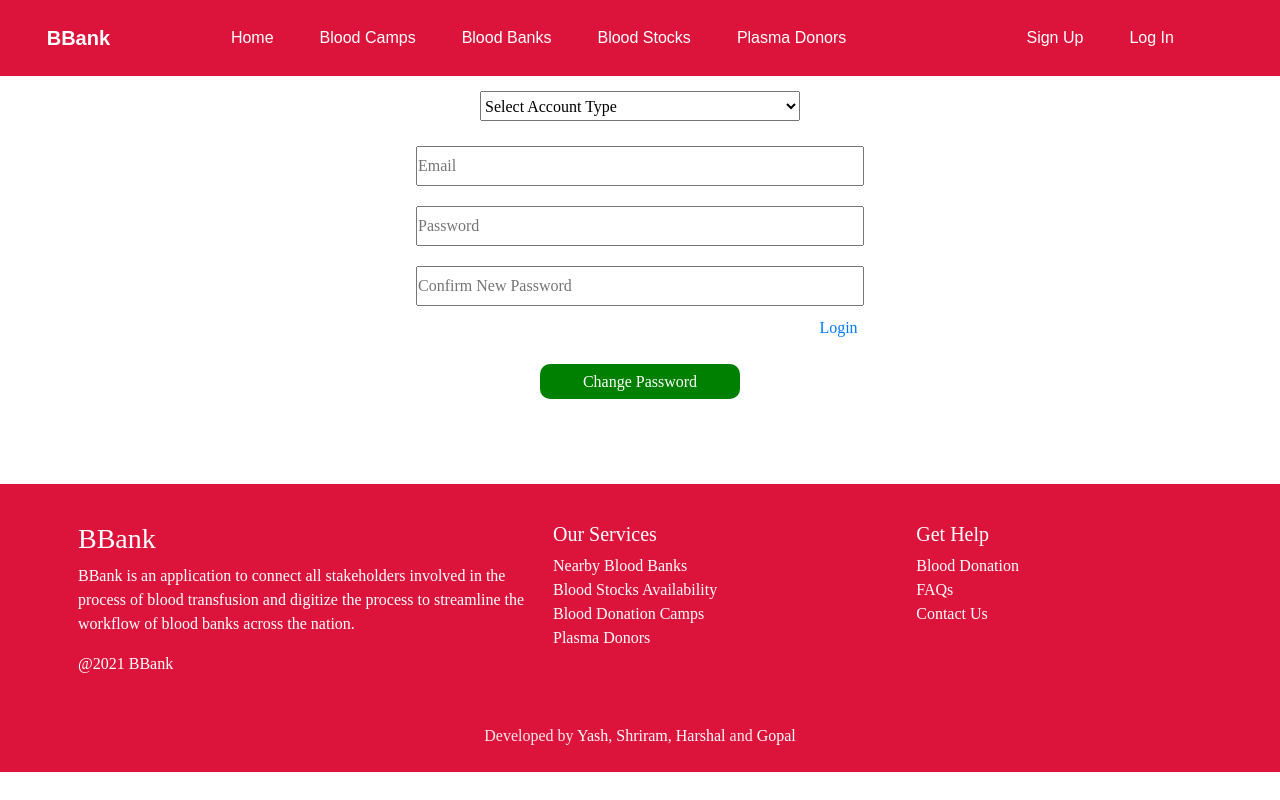
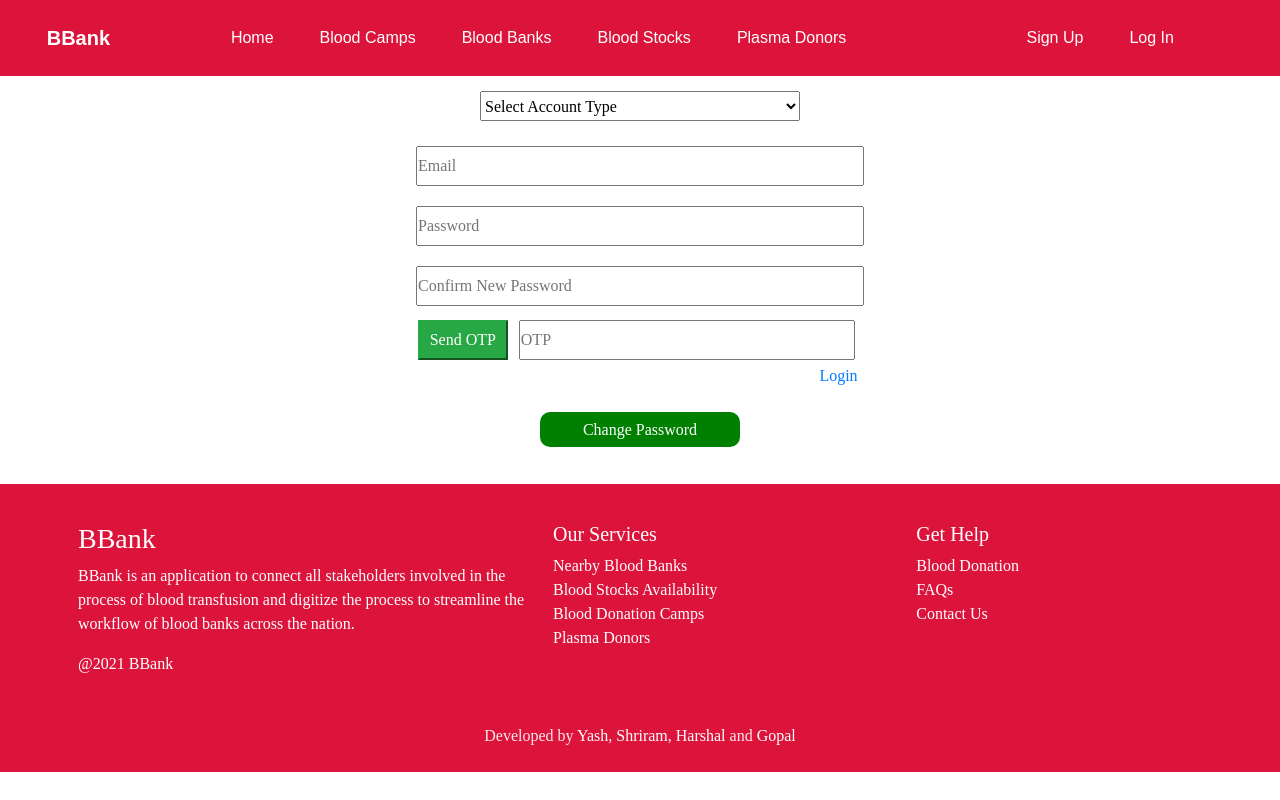
Before and after one commit to yashgandhi876/BBank_Frontend, a React (Create React App) app: page /forgotpassword in a window 1280 px wide. Built offline with nearby package versions, Linux system fonts and the light colour scheme.

Commit message:
added otp feature for forgot password

```diff
--- a/package.json
+++ b/package.json
@@ -16,6 +16,7 @@
     "axios": "^0.21.1",
     "bootstrap": "^4.5.2",
     "classnames": "^2.2.6",
+    "mailgun-js": "^0.22.0",
     "react": "^17.0.1",
     "react-data-table-component": "^6.11.7",
     "react-dom": "^17.0.1",
--- a/src/Components/BloodCamps.js
+++ b/src/Components/BloodCamps.js
@@ -3,6 +3,7 @@ import React, { useState, useEffect } from "react";
 import "./BloodCamps.css";
 import NoDataFound from "./NoDataFound";
 import Footer from "./Layout/Footer";
+
 function BloodCamps(props) {
 	let year = new Date().getFullYear();
 	let month = new Date().getMonth();
@@ -41,6 +42,7 @@ function BloodCamps(props) {
 		})
 		setCamps(allCamps);
 	}
+
 	function handelActive() {
 		setStyles({
 			all: 'notselected',
@@ -62,6 +64,7 @@ function BloodCamps(props) {
 		})
 		setCamps(arr);
 	}
+
 	function handelUpcoming() {
 		setStyles({
 			all: 'notselected',
@@ -82,6 +85,7 @@ function BloodCamps(props) {
 		})
 		setCamps(arr);
 	}
+
 	function handelPast() {
 		setStyles({
 			all: 'notselected',
--- a/src/Components/ForgotPassword.js
+++ b/src/Components/ForgotPassword.js
@@ -6,6 +6,7 @@ import { injectStyle } from "react-toastify/dist/inject-style";
 import { ToastContainer, toast } from "react-toastify";
 import { useHistory } from "react-router-dom";
 import Footer from "./Layout/Footer";
+// import mailgun from 'mailgun-js';
 
 if (typeof window !== "undefined") {
     injectStyle();
@@ -17,12 +18,87 @@ function ForgotPassword() {
     const [email, setEmail] = useState("");
     const [password, setPassword] = useState("");
     const [confPassword, setConfPassword] = useState("")
+    const [otp, setOtp] = useState();
+    const [totp, setTOTP] = useState(0);
+    const [activebtn, setActivebtn] = useState(false);
+    var tempTOTP;
 
     function handleChangeCat(e) {
         setSelectCat(e.target.value);
     }
 
+    function sendOTP() {
+
+        tempTOTP = Math.floor(Math.random() * 1000000)
+        setTOTP(tempTOTP);
+        var API_KEY = '302c37325000fa26a56aa7ba3abe5259-24e2ac64-35c44edb';
+        var DOMAIN = 'sandbox8757f0fd346e40e9bc451b238d1382bc.mailgun.org';
+        var mailgun = require('mailgun-js')
+            ({ apiKey: API_KEY, domain: DOMAIN });
+        var sender_email = 'Admin BBank <yashgandhi2020@gmail.com>'
+        var receiver_email = email;
+        var email_subject = 'OTP to change password'
+        var email_body = 'Hi, here is your private OTP to change password : ' + tempTOTP + '';
+        console.log(totp);
+        const data = {
+            "from": sender_email,
+            "to": receiver_email,
+            "subject": email_subject,
+            "text": email_body
+        };
+
+        console.log(data);
+
+        mailgun.messages().send(data, (error, body) => {
+            if (error) {
+                console.log("error");
+                console.dir(error)
+                toast.error("try later", {
+                    position: "bottom-right",
+                    autoClose: 5000,
+                    hideProgressBar: false,
+                    closeOnClick: true,
+                    pauseOnHover: true,
+                    draggable: true,
+                    progress: undefined,
+                });
+            }
+            else {
+                console.log("log");
+                console.log(body);
+                toast.success("OTP sent", {
+                    position: "bottom-right",
+                    autoClose: 5000,
+                    hideProgressBar: false,
+                    closeOnClick: true,
+                    pauseOnHover: true,
+                    draggable: true,
+                    progress: undefined,
+                });
+                setActivebtn(true);
+            }
+        });
+    }
+
+
     async function submitUserForm() {
+        console.log(typeof totp);
+        console.log(totp);
+        console.log(typeof +otp);
+        console.log(tempTOTP !== +otp)
+        console.log(otp);
+        if (totp !== +otp) {
+            toast.error("Please type correct OTP", {
+                position: "bottom-right",
+                autoClose: 5000,
+                hideProgressBar: false,
+                closeOnClick: true,
+                pauseOnHover: true,
+                draggable: true,
+                progress: undefined,
+            });
+            return;
+        }
 
         if (password !== confPassword) {
             toast.error("make sure your confirm password is same as new password", {
@@ -128,11 +204,36 @@ function ForgotPassword() {
                     placeholder="Confirm New Password"
                     required
                 />
-					<div className="m-0 p-0" style={{display:"flex", flexDirection:"row-reverse", width:"67%"}}>
+                <div className="inputBox" style={{ display: "flex", justifyContent: "start", margin: "4PX auto" }}>
+                    <button
+                        style={{ display: "flex", alignItems: "center", margin: "0px 2px", width: "20%", justifyContent: "center" }}
+                        className="my-0 p-0 inputbox btn-success"
+                        htmlFor=""
+                        onClick={sendOTP}
+                    >
+                        Send OTP
+                    </button>
+                    <input
+                        type="number"
+                        className="inputBox"
+                        style={{
+                            height: "40px",
+                            margin: "0 auto",
+                            width: "75%",
+                        }}
+                        value={otp}
+                        onChange={(e) => {
+                            setOtp(e.target.value);
+                        }}
+                        placeholder="OTP"
+                        required
+                    />
+                </div>
+                <div className="m-0 p-0" style={{ display: "flex", flexDirection: "row-reverse", width: "67%" }}>
                     <Link className="m-0 p-0" to="/forgotpassword">Login</Link>
                 </div>
                 <br />
-					<button onClick={submitUserForm} className="submitbtn" style={{width:"200px"}} type="submit">
+                <button disabled={!activebtn} onClick={submitUserForm} className="submitbtn" style={{ width: "200px" }} type="submit">
                     Change Password
                 </button>
             </div>
--- a/src/Components/NotAuth.js
+++ b/src/Components/NotAuth.js
@@ -1,26 +1,19 @@
 import React from "react";
 import Footer from "./Layout/Footer";
+import "../pages/Landing.css";
 import { Link } from "react-router-dom";
 
 function NotAuth() {
 	return (
 		<div>
 			<div
-				style={{ height: "70vh", alignContent: "center", width: "80%", display:"flex", flexDirection:"column", justifyContent:"center" }}
+				style={{ height: "70vh", alignContent: "center", width: "80%", display: "flex", flexDirection: "column", justifyContent: "center" }}
 				className="my-4 mx-auto p-4 align-items-center"
 			>
-				{/* <div
-					style={{ alignItem: "center", width: "80%", display: "flex" }}
-					className="justify-content-center h-100 align-items-center m-auto p-4"
-				>
-					<h1 className="align-self-center shadow p-5 mb-5 bg-white rounded">
-						You are not authorized for this page
-					</h1>
-				</div> */}
-				{/* <section > */}
-				<h1>Hey! Looks like you haven't logged in,</h1>
+				<div className="showtotal m-2 p-5">
+					<h1>Hey! Looks like you haven't logged in,</h1>
 					<h4 >
-					Please sign in or register to view this page.
+						Please sign in or register to view this page.
 					</h4>
 					<div style={{ display: "flex", justifyContent: "center" }}>
 						<div className="m-3">
@@ -34,7 +27,7 @@ function NotAuth() {
 							</Link>
 						</div>
 					</div>
-				{/* </section> */}
+				</div>
 			</div>
 			<div style={{ width: "100%", marginTop: "10px", paddingTop: "10px" }} className="m-0">
 				<Footer />
```
Also changed, not shown: 1 other file (tests, documents, lock files or other folders). Lines whose indentation alone changed are shown as unchanged.
